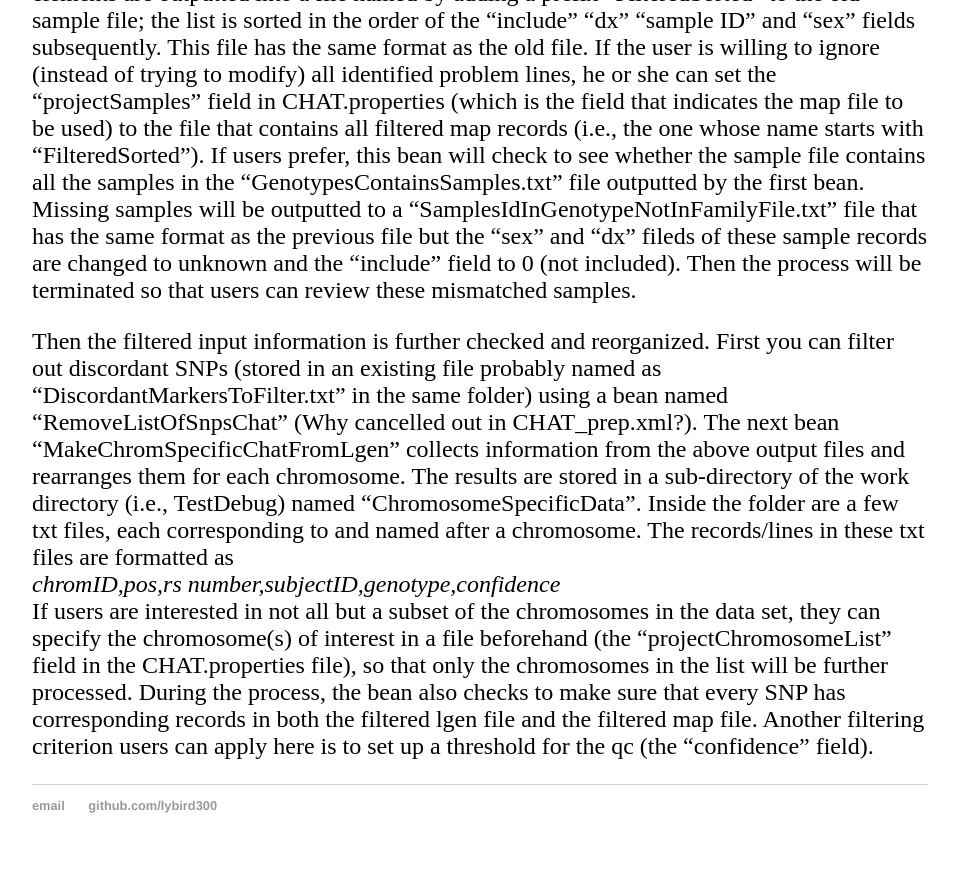
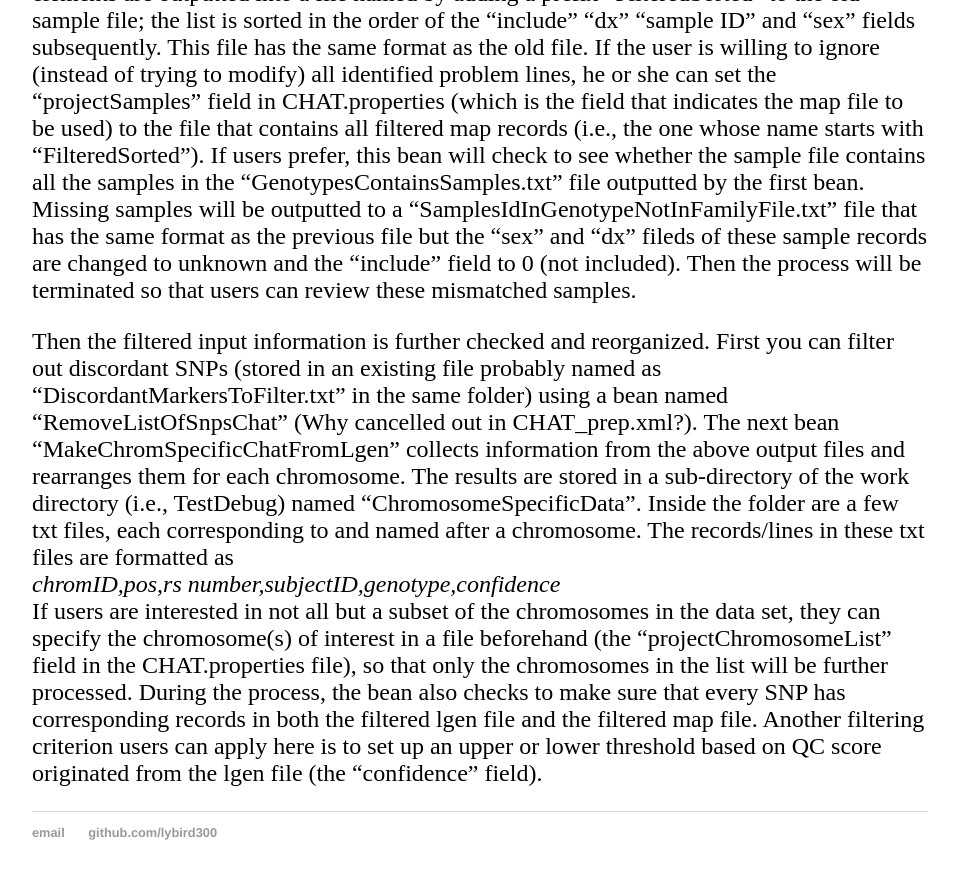
Before and after one commit to lybird300/lybird300.github.io, a Jekyll site: the page built from _posts/2015-08-24-CHAT.md, in a window 1280 px wide and 900 px high, scrolled down 4272 px. Shown: the top 879 px of the window, without its empty margins (160-1118 px from the left). Built offline with Jekyll 4.4.1, drawn with Linux system fonts in a browser that asks for light colours.

Commit message:
Update 2015-08-24-CHAT.md

```diff
--- a/_posts/2015-08-24-CHAT.md
+++ b/_posts/2015-08-24-CHAT.md
@@ -58,4 +58,4 @@ The third bean "CheckFamStructureRunnable" conducts sanity check on the sample f
 
 Then the filtered input information is further checked and reorganized. First you can filter out discordant SNPs (stored in an existing file probably named as "DiscordantMarkersToFilter.txt" in the same folder) using a bean named "RemoveListOfSnpsChat" (Why cancelled out in CHAT_prep.xml?). The next bean "MakeChromSpecificChatFromLgen" collects information from the above output files and rearranges them for each chromosome. The results are stored in a sub-directory of the work directory (i.e., TestDebug) named "ChromosomeSpecificData". Inside the folder are a few txt files, each corresponding to and named after a chromosome. The records/lines in these txt files are formatted as<br/>
 <i>chromID,pos,rs number,subjectID,genotype,confidence</i>
-<br/> If users are interested in not all but a subset of the chromosomes in the data set, they can specify the chromosome(s) of interest in a file beforehand (the "projectChromosomeList" field in the CHAT.properties file), so that only the chromosomes in the list will be further processed. During the process, the bean also checks to make sure that every SNP has corresponding records in both the filtered lgen file and the filtered map file. Another filtering criterion users can apply here is to set up a threshold for the qc (the "confidence" field).
+<br/> If users are interested in not all but a subset of the chromosomes in the data set, they can specify the chromosome(s) of interest in a file beforehand (the "projectChromosomeList" field in the CHAT.properties file), so that only the chromosomes in the list will be further processed. During the process, the bean also checks to make sure that every SNP has corresponding records in both the filtered lgen file and the filtered map file. Another filtering criterion users can apply here is to set up an upper or lower threshold based on QC score originated from the lgen file (the "confidence" field).
```
